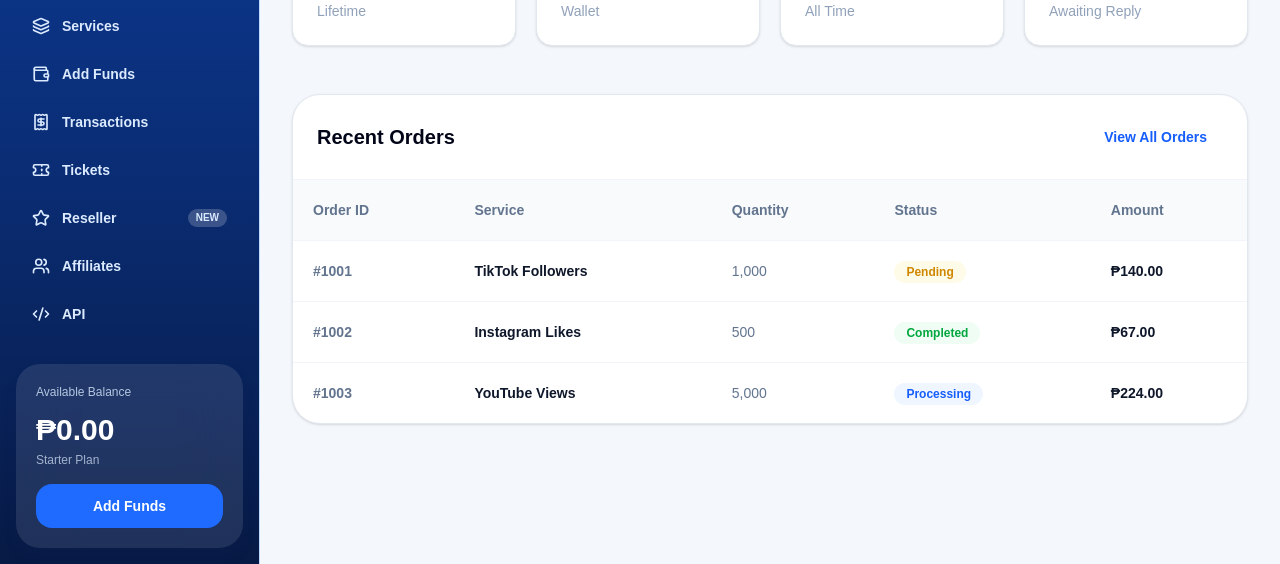
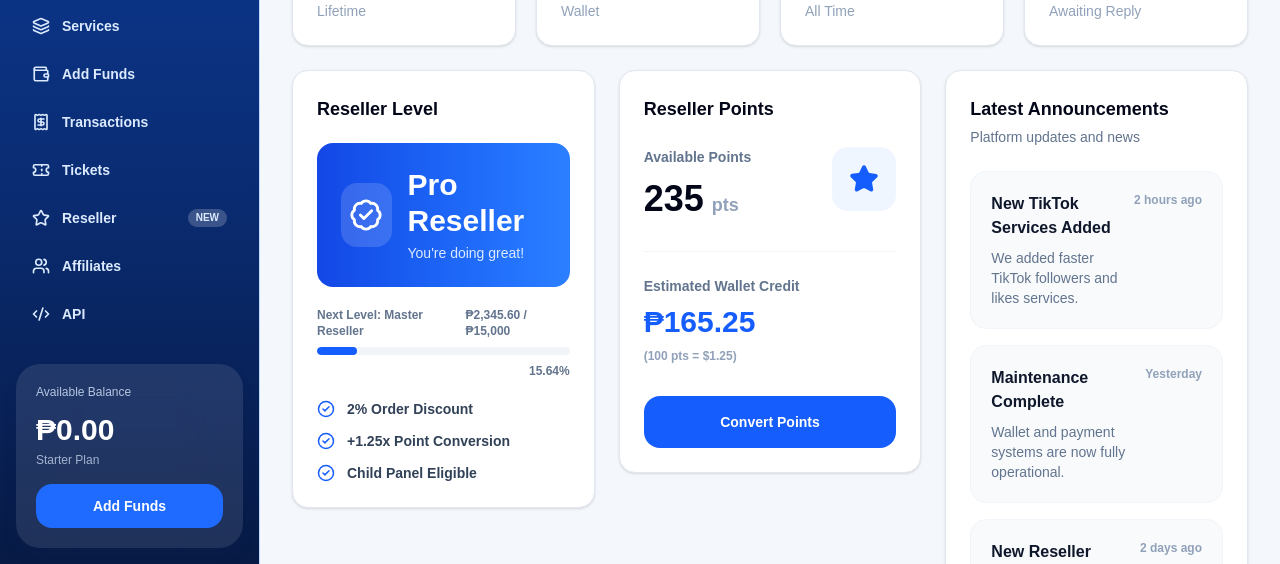
Before and after one commit to Kutcharaaa/SMM-Website1, a Next.js app: page /dashboard in a window 1280 px wide. Shown: the part 236-800 px from the top of the page. Built offline with nearby package versions, Linux system fonts and the light colour scheme; no server answers.

Commit message:
Premium Layout Redesign15

```diff
--- a/app/dashboard/page.tsx
+++ b/app/dashboard/page.tsx
@@ -1,6 +1,10 @@
 import DashboardLayout from "@/components/DashboardLayout";
 import DashboardStats from "@/components/DashboardStats";
 import RecentOrders from "@/components/RecentOrders";
+
+import ResellerLevelCard from "@/components/ResellerLevelCard";
+import ResellerPointsCard from "@/components/ResellerPointsCard";
+import LatestAnnouncements from "@/components/LatestAnnouncements";
 
 export default function DashboardPage() {
   return (
@@ -8,13 +12,17 @@ export default function DashboardPage() {
       <div className="space-y-6">
         <DashboardStats />
 
-        <div className="grid gap-6 xl:grid-cols-2">
-          <div>
-            {/* Later: Reseller Level Card */}
+        <div className="grid gap-6 xl:grid-cols-3">
+          <div className="xl:col-span-1">
+            <ResellerLevelCard />
           </div>
 
-          <div>
-            {/* Later: Reseller Points Card */}
+          <div className="xl:col-span-1">
+            <ResellerPointsCard />
+          </div>
+
+          <div className="xl:col-span-1">
+            <LatestAnnouncements />
           </div>
         </div>
 
--- /dev/null
+++ b/components/LatestAnnouncements.tsx
@@ -0,0 +1,60 @@
+export default function LatestAnnouncements() {
+  const announcements = [
+    {
+      title: "New TikTok Services Added",
+      desc: "We added faster TikTok followers and likes services.",
+      time: "2 hours ago",
+    },
+    {
+      title: "Maintenance Complete",
+      desc: "Wallet and payment systems are now fully operational.",
+      time: "Yesterday",
+    },
+    {
+      title: "New Reseller Rewards",
+      desc: "Earn more points with higher reseller levels.",
+      time: "2 days ago",
+    },
+  ];
+
+  return (
+    <div className="rounded-2xl border border-slate-200 bg-white p-6 shadow-sm">
+      <div className="flex items-center justify-between">
+        <div>
+          <h3 className="text-lg font-black text-slate-950">
+            Latest Announcements
+          </h3>
+
+          <p className="mt-1 text-sm text-slate-500">
+            Platform updates and news
+          </p>
+        </div>
+      </div>
+
+      <div className="mt-6 space-y-4">
+        {announcements.map((announcement) => (
+          <div
+            key={announcement.title}
+            className="rounded-2xl border border-slate-100 bg-slate-50 p-5"
+          >
+            <div className="flex items-start justify-between gap-4">
+              <div>
+                <h4 className="font-black text-slate-900">
+                  {announcement.title}
+                </h4>
+
+                <p className="mt-2 text-sm text-slate-500">
+                  {announcement.desc}
+                </p>
+              </div>
+
+              <span className="whitespace-nowrap text-xs font-semibold text-slate-400">
+                {announcement.time}
+              </span>
+            </div>
+          </div>
+        ))}
+      </div>
+    </div>
+  );
+}
--- /dev/null
+++ b/components/ResellerLevelCard.tsx
@@ -0,0 +1,57 @@
+import { BadgeCheck, CheckCircle2 } from "lucide-react";
+
+export default function ResellerLevelCard() {
+  return (
+    <div className="rounded-2xl border border-slate-200 bg-white p-6 shadow-sm">
+      <h3 className="text-lg font-black text-slate-950">
+        Reseller Level
+      </h3>
+
+      <div className="mt-5 overflow-hidden rounded-2xl bg-gradient-to-r from-blue-700 to-blue-500 p-6 text-white">
+        <div className="flex items-center gap-4">
+          <div className="flex h-16 w-16 items-center justify-center rounded-2xl bg-white/15">
+            <BadgeCheck size={34} />
+          </div>
+
+          <div>
+            <h4 className="text-3xl font-black">Pro Reseller</h4>
+            <p className="mt-1 text-sm text-blue-100">
+              You&apos;re doing great!
+            </p>
+          </div>
+        </div>
+      </div>
+
+      <div className="mt-5">
+        <div className="mb-2 flex items-center justify-between text-xs font-semibold text-slate-500">
+          <span>Next Level: Master Reseller</span>
+          <span>₱2,345.60 / ₱15,000</span>
+        </div>
+
+        <div className="h-2 overflow-hidden rounded-full bg-slate-100">
+          <div className="h-full w-[16%] rounded-full bg-blue-600" />
+        </div>
+
+        <p className="mt-2 text-right text-xs font-semibold text-slate-500">
+          15.64%
+        </p>
+      </div>
+
+      <div className="mt-5 space-y-3">
+        {[
+          "2% Order Discount",
+          "+1.25x Point Conversion",
+          "Child Panel Eligible",
+        ].map((perk) => (
+          <div
+            key={perk}
+            className="flex items-center gap-3 text-sm font-semibold text-slate-700"
+          >
+            <CheckCircle2 size={18} className="text-blue-600" />
+            {perk}
+          </div>
+        ))}
+      </div>
+    </div>
+  );
+}
--- /dev/null
+++ b/components/ResellerPointsCard.tsx
@@ -0,0 +1,48 @@
+import { Star } from "lucide-react";
+
+export default function ResellerPointsCard() {
+  return (
+    <div className="rounded-2xl border border-slate-200 bg-white p-6 shadow-sm">
+      <h3 className="text-lg font-black text-slate-950">
+        Reseller Points
+      </h3>
+
+      <div className="mt-6 flex items-start justify-between">
+        <div>
+          <p className="text-sm font-semibold text-slate-500">
+            Available Points
+          </p>
+
+          <h4 className="mt-3 text-4xl font-black text-slate-950">
+            235
+            <span className="ml-2 text-lg font-bold text-slate-400">
+              pts
+            </span>
+          </h4>
+        </div>
+
+        <div className="flex h-16 w-16 items-center justify-center rounded-2xl bg-blue-50 text-blue-600">
+          <Star size={30} fill="currentColor" />
+        </div>
+      </div>
+
+      <div className="mt-8 border-t border-slate-100 pt-6">
+        <p className="text-sm font-semibold text-slate-500">
+          Estimated Wallet Credit
+        </p>
+
+        <h4 className="mt-2 text-3xl font-black text-blue-600">
+          ₱165.25
+        </h4>
+
+        <p className="mt-2 text-xs font-semibold text-slate-400">
+          (100 pts = $1.25)
+        </p>
+      </div>
+
+      <button className="mt-8 w-full rounded-2xl bg-blue-600 py-4 text-sm font-black text-white transition hover:bg-blue-700">
+        Convert Points
+      </button>
+    </div>
+  );
+}
```
